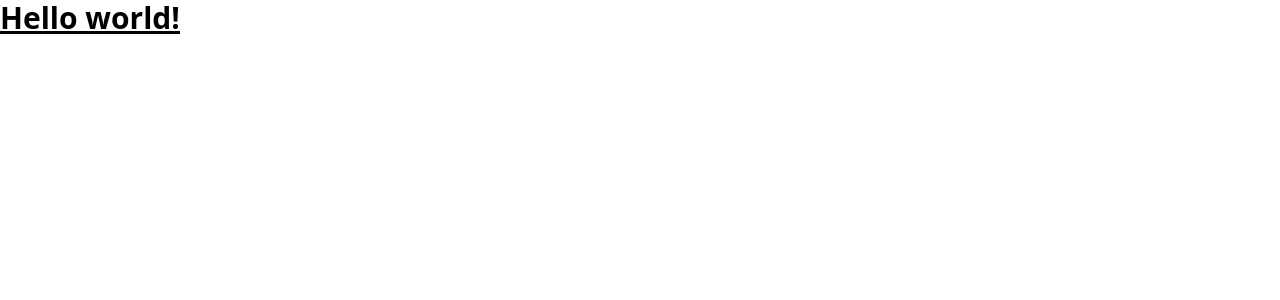
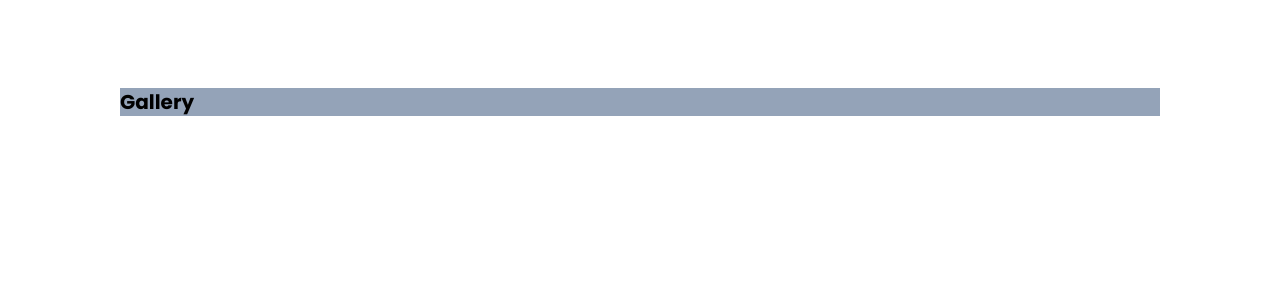
Before and after one commit to seba-salahat5/nuxt-gallery, a Nuxt app: page / in a window 1280 px wide. Shown: the top 300 px of the page. Built offline with nearby package versions, Linux system fonts and the light colour scheme.

Commit message:
Implementing the header

```diff
--- a/assets/css/style.css
+++ b/assets/css/style.css
@@ -1,3 +1,20 @@
+@import url('https://fonts.googleapis.com/css2?family=Poppins:ital,wght@0,100;0,200;0,300;0,400;0,500;0,600;0,700;0,800;0,900;1,100;1,200;1,300;1,400;1,500;1,600;1,700;1,800;1,900&display=swap');
+
 @tailwind base;
 @tailwind components;
 @tailwind utilities;
+
+@layer base {
+    html {
+        font-family: "Poppins", sans-serif;
+    }
+
+    body {
+        margin: 0;
+        padding: 0;
+    }
+
+    * {
+        box-sizing: border-box;
+    }
+  }
--- /dev/null
+++ b/layouts/default.vue
@@ -0,0 +1,5 @@
+<template>
+    <div class="mx-28 mt-20 bg-slate-400">
+        <h1 class="text-xl font-bold my-2">Gallery</h1>
+    </div>
+</template>
--- a/tailwind.config.js
+++ b/tailwind.config.js
@@ -9,7 +9,16 @@ export default {
     "./error.vue",
   ],
   theme: {
-    extend: {},
+    extend: {
+      colors: {
+        text: '#000000',
+      },
+      spacing: {
+        '2': '7px',
+        '20': '88px',
+        '28': '120px',
+      }
+    },
   },
   plugins: [],
 }
```
